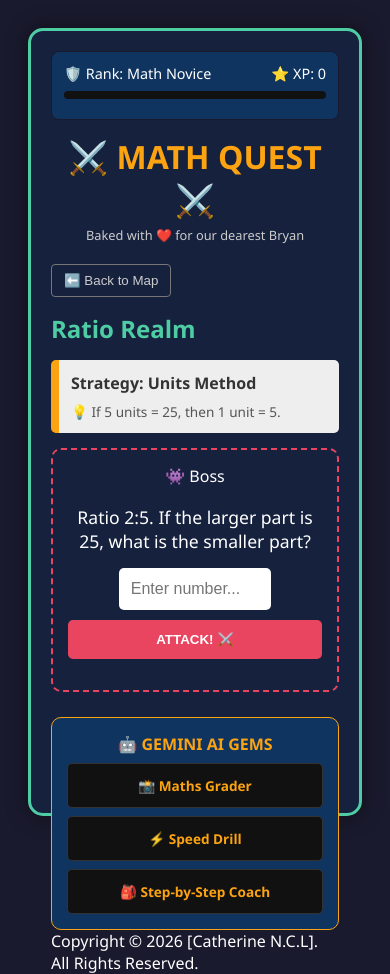
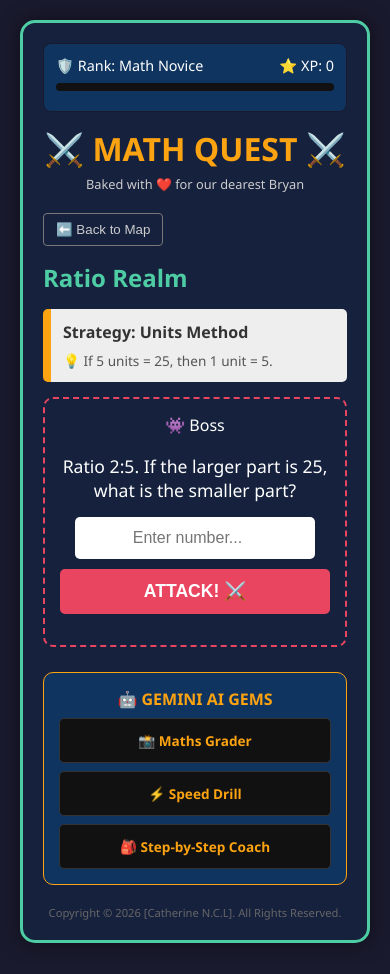
Before and after one commit to catherine-2026/MathQuestBryan, a plain HTML site: page index.html in a window 390 px wide. Both pictures are taken after a click on the button "🔀 Ratio Realm". Drawn offline with Linux system fonts and the light colour scheme.

Commit message:
Update index.html

```diff
--- a/index.html
+++ b/index.html
@@ -1,6 +1,26 @@
+<!DOCTYPE html>
+<html lang="en">
+<head>
+    <meta charset="UTF-8">
+    <meta name="viewport" content="width=device-width, initial-scale=1.0, maximum-scale=1.0, user-scalable=no">
+    <title>Maths Quest App</title>
+
+    <link rel="manifest" href="manifest.json">
+    <meta name="theme-color" content="#1a1a2e">
+    <meta name="apple-mobile-web-app-capable" content="yes">
+    <meta name="apple-mobile-web-app-status-bar-style" content="black-translucent">
+
+    <script>
+      if ('serviceWorker' in navigator) {
+        window.addEventListener('load', () => {
+          navigator.serviceWorker.register('sw.js');
+        });
+      }
+    </script>
+
     <style>
       :root { --bg: #1a1a2e; --panel: #16213e; --accent: #4ecca3; --danger: #e94560; --gold: #fca311; }
-  body { background: var(--bg); color: white; font-family: 'Segoe UI', sans-serif; display: flex; justify-content: center; padding: 20px; }
+      body { background: var(--bg); color: white; font-family: 'Segoe UI', sans-serif; display: flex; justify-content: center; padding: 20px; margin: 0; }
       #app { width: 100%; max-width: 450px; background: var(--panel); border: 3px solid var(--accent); border-radius: 15px; padding: 20px; box-shadow: 0 0 20px rgba(0,0,0,0.5); }
       .status-bar { background: #0f3460; padding: 12px; border-radius: 8px; margin-bottom: 15px; border: 1px solid #1a1a2e; }
       .xp-bar-container { height: 8px; background: #111; border-radius: 4px; margin: 8px 0; overflow: hidden; }
@@ -10,13 +30,16 @@
       .quest-btn:hover { background: var(--accent); color: #111; }
       .scroll-section { background: #eee; color: #333; padding: 12px; border-radius: 5px; margin: 15px 0; border-left: 8px solid var(--gold); line-height: 1.4; }
       .boss-area { border: 2px dashed var(--danger); padding: 15px; text-align: center; border-radius: 10px; }
-  input { padding: 12px; width: 60%; border-radius: 5px; border: none; font-size: 1rem; margin-bottom: 10px; }
-  .attack-btn { background: var(--danger); color: white; padding: 12px 20px; border: none; border-radius: 5px; cursor: pointer; font-weight: bold; width: 100%; }
+      input { padding: 12px; width: 80%; border-radius: 5px; border: none; font-size: 1rem; margin-bottom: 10px; text-align: center; }
+      .attack-btn { background: var(--danger); color: white; padding: 12px 20px; border: none; border-radius: 5px; cursor: pointer; font-weight: bold; width: 100%; font-size: 1.1rem; }
       .back-btn { background: transparent; border: 1px solid #777; color: #ccc; cursor: pointer; margin-bottom: 15px; padding: 8px 12px; border-radius: 4px; }
       .hidden { display: none !important; }
       .gem-box { margin-top: 25px; background: #0f3460; padding: 15px; border-radius: 10px; border: 1px solid var(--gold); text-align: center; }
       .gem-link { display: block; background: #111; color: var(--gold); padding: 12px; margin-top: 8px; border-radius: 5px; text-decoration: none; font-size: 0.85rem; border: 1px solid #333; font-weight: bold; }
+      .footer { margin-top: 20px; text-align: center; font-size: 0.7rem; color: #666; }
     </style>
+</head>
+<body>
 
 <div id="app">
   <div class="status-bar">
@@ -29,13 +52,6 @@
 
   <header style="text-align:center">
     <h1 style="margin: 0; color: var(--gold);">⚔️ MATH QUEST ⚔️</h1>
-    <link rel="manifest" href="manifest.json">
-
-<script>
-  if ('serviceWorker' in navigator) {
-    navigator.serviceWorker.register('sw.js');
-  }
-</script>
     <p style="font-size:0.8rem; color:#ccc; margin: 5px 0 20px 0;">Baked with ❤️ for our dearest Bryan</p>
   </header>
 
@@ -72,8 +88,10 @@
     <a class="gem-link" href="https://gemini.google.com/gem/1kl4CP0hBA3ANwk2TPv0IFouJRUH9sC-m" target="_blank">⚡ Speed Drill</a>
     <a class="gem-link" href="https://gemini.google.com/gem/1NtyzKWt_6ETZJyhw41vUDD_X5X-P0jDJ" target="_blank">🎒 Step-by-Step Coach</a>
   </div>
+
   <div class="footer">
     Copyright © 2026 [Catherine N.C.L]. All Rights Reserved.
+  </div>
 </div>
 
 <script>
@@ -120,3 +138,5 @@
     }
   }
 </script>
+</body>
+</html>
```
Lines whose indentation alone changed are shown as unchanged.
